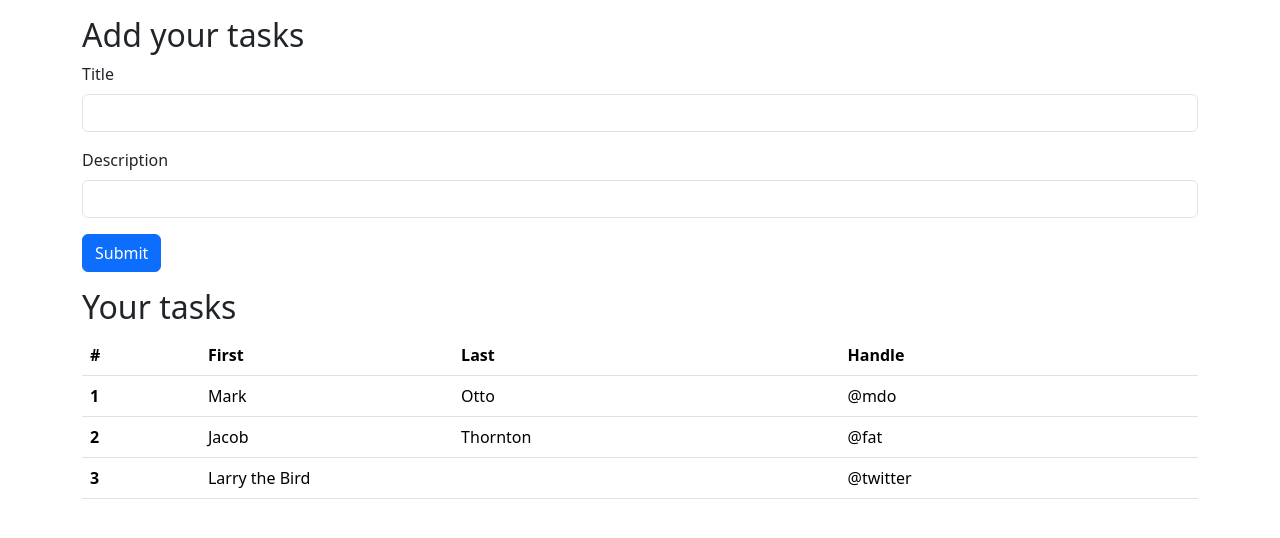
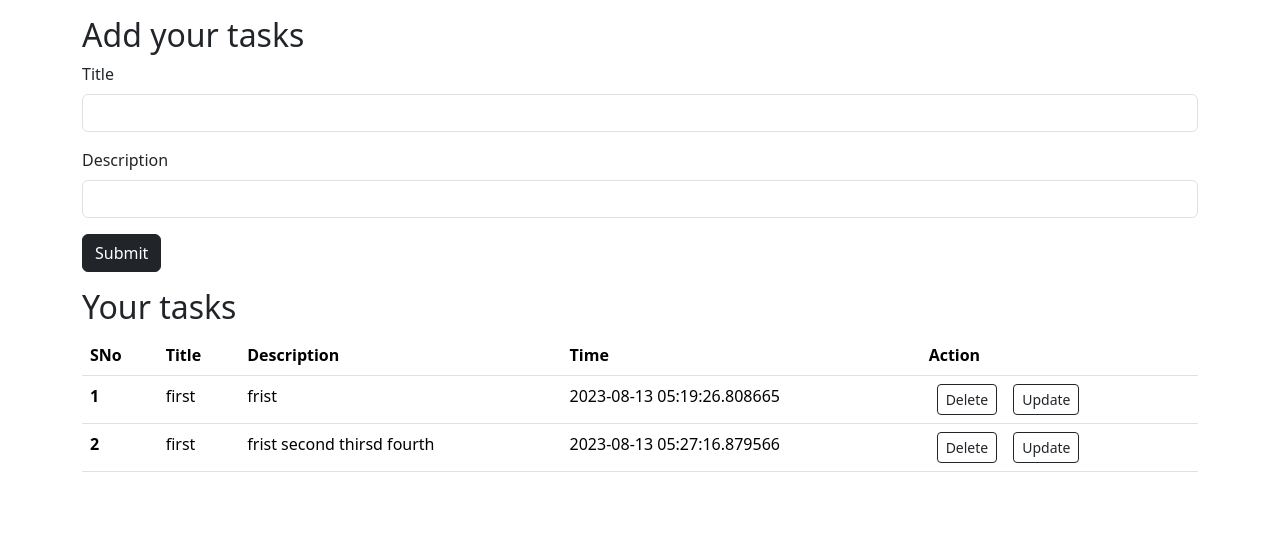
Before and after one commit to IshaanSaxena313/TO-DO, a Flask app: page / in a window 1280 px wide. Shown: the part 56-594 px from the top of the page. Run offline with Flask 3, Linux system fonts and the light colour scheme; data comes from the database, SQL or seed files in the repository; both versions use the stored data as it was after the commit.

Commit message:
Update and delete actions working

```diff
--- a/app.py
+++ b/app.py
@@ -1,4 +1,4 @@
-from flask import Flask, render_template
+from flask import Flask, render_template, request, redirect
 from flask_sqlalchemy import SQLAlchemy
 from datetime import datetime
 
@@ -17,19 +17,41 @@ class Todo(db.Model):
     def __repr__(self) -> str:
         return f"{self.sno} - {self.title}"
 
-@app.route('/')
+@app.route('/',methods=['GET','POST'])
 def hello_world():
-    todo = Todo(title = "First todo",desc = "This is first todo")
-    db.session.add(todo)
-    db.session.commit()
+    if request.method=='POST':
+        title = request.form['title']
+        desc = request.form['desc']
+        todo = Todo(title = title,desc = desc)
+        db.session.add(todo)
+        db.session.commit()
 
-
-    return render_template('index.html')
+    allTodo = Todo.query.all()
+    return render_template('index.html', allTodo = allTodo)
     # return "Hello World"
 
-@app.route('/products')
-def products():
-    return "This is products page"
+@app.route('/update/<int:sno>',methods=['GET','POST'])
+def update(sno):
+    if request.method=='POST':
+        title = request.form['title']
+        desc = request.form['desc']
+        todo = Todo.query.filter_by(sno=sno).first()
+        todo.title = title
+        todo.desc = desc
+        db.session.add(todo)
+        db.session.commit()
+
+        return redirect('/')
+
+    todo = Todo.query.filter_by(sno=sno).first()
+    return render_template('update.html', todo = todo)
+
+@app.route('/delete/<int:sno>')
+def delete(sno):
+    todo = Todo.query.filter_by(sno=sno).first()
+    db.session.delete(todo)
+    db.session.commit()
+    return redirect('/')
 
 if __name__ == "__main__":
     app.run(debug=True)
--- /dev/null
+++ b/templates/base.html
@@ -0,0 +1,61 @@
+<!doctype html>
+<html lang="en">
+
+<head>
+    <meta charset="utf-8">
+    <meta name="viewport" content="width=device-width, initial-scale=1">
+    <title>{% block title %}{% endblock title %} - Bootstrap demo</title>
+    <link href="https://cdn.jsdelivr.net/npm/bootstrap@5.3.1/dist/css/bootstrap.min.css" rel="stylesheet"
+        integrity="sha384-4bw+/aepP/YC94hEpVNVgiZdgIC5+VKNBQNGCHeKRQN+PtmoHDEXuppvnDJzQIu9" crossorigin="anonymous">
+</head>
+
+<body>
+
+    <nav class="navbar navbar-expand-lg bg-body-tertiary">
+        <div class="container-fluid">
+            <a class="navbar-brand" href="/">TO-DO</a>
+            <button class="navbar-toggler" type="button" data-bs-toggle="collapse"
+                data-bs-target="#navbarSupportedContent" aria-controls="navbarSupportedContent" aria-expanded="false"
+                aria-label="Toggle navigation">
+                <span class="navbar-toggler-icon"></span>
+            </button>
+            <div class="collapse navbar-collapse" id="navbarSupportedContent">
+                <ul class="navbar-nav me-auto mb-2 mb-lg-0">
+                    <li class="nav-item">
+                        <a class="nav-link active" aria-current="page" href="#">Home</a>
+                    </li>
+                    <li class="nav-item">
+                        <a class="nav-link" href="#">Link</a>
+                    </li>
+                    <li class="nav-item dropdown">
+                        <a class="nav-link dropdown-toggle" href="#" role="button" data-bs-toggle="dropdown"
+                            aria-expanded="false">
+                            Dropdown
+                        </a>
+                        <ul class="dropdown-menu">
+                            <li><a class="dropdown-item" href="#">Action</a></li>
+                            <li><a class="dropdown-item" href="#">Another action</a></li>
+                            <li>
+                                <hr class="dropdown-divider">
+                            </li>
+                            <li><a class="dropdown-item" href="#">Something else here</a></li>
+                        </ul>
+                    </li>
+                    <li class="nav-item">
+                        <a class="nav-link disabled" aria-disabled="true">Disabled</a>
+                    </li>
+                </ul>
+                <form class="d-flex" role="search">
+                    <input class="form-control me-2" type="search" placeholder="Search" aria-label="Search">
+                    <button class="btn btn-outline-success" type="submit">Search</button>
+                </form>
+            </div>
+        </div>
+    </nav>
+
+    {% block body %}
+
+    {% endblock body %}
+</body>
+
+</html>
--- a/templates/index.html
+++ b/templates/index.html
@@ -1,110 +1,59 @@
-<!doctype html>
-<html lang="en">
-
-<head>
-    <meta charset="utf-8">
-    <meta name="viewport" content="width=device-width, initial-scale=1">
-    <title>Bootstrap demo</title>
-    <link href="https://cdn.jsdelivr.net/npm/bootstrap@5.3.1/dist/css/bootstrap.min.css" rel="stylesheet"
-        integrity="sha384-4bw+/aepP/YC94hEpVNVgiZdgIC5+VKNBQNGCHeKRQN+PtmoHDEXuppvnDJzQIu9" crossorigin="anonymous">
-</head>
-
-<body>
-
-    <nav class="navbar navbar-expand-lg bg-body-tertiary">
-        <div class="container-fluid">
-            <a class="navbar-brand" href="#">TO-DO</a>
-            <button class="navbar-toggler" type="button" data-bs-toggle="collapse"
-                data-bs-target="#navbarSupportedContent" aria-controls="navbarSupportedContent" aria-expanded="false"
-                aria-label="Toggle navigation">
-                <span class="navbar-toggler-icon"></span>
-            </button>
-            <div class="collapse navbar-collapse" id="navbarSupportedContent">
-                <ul class="navbar-nav me-auto mb-2 mb-lg-0">
-                    <li class="nav-item">
-                        <a class="nav-link active" aria-current="page" href="#">Home</a>
-                    </li>
-                    <li class="nav-item">
-                        <a class="nav-link" href="#">Link</a>
-                    </li>
-                    <li class="nav-item dropdown">
-                        <a class="nav-link dropdown-toggle" href="#" role="button" data-bs-toggle="dropdown"
-                            aria-expanded="false">
-                            Dropdown
-                        </a>
-                        <ul class="dropdown-menu">
-                            <li><a class="dropdown-item" href="#">Action</a></li>
-                            <li><a class="dropdown-item" href="#">Another action</a></li>
-                            <li>
-                                <hr class="dropdown-divider">
-                            </li>
-                            <li><a class="dropdown-item" href="#">Something else here</a></li>
-                        </ul>
-                    </li>
-                    <li class="nav-item">
-                        <a class="nav-link disabled" aria-disabled="true">Disabled</a>
-                    </li>
-                </ul>
-                <form class="d-flex" role="search">
-                    <input class="form-control me-2" type="search" placeholder="Search" aria-label="Search">
-                    <button class="btn btn-outline-success" type="submit">Search</button>
-                </form>
-            </div>
-        </div>
-    </nav>
-
+{% extends 'base.html' %}
+{% block title %}Home{% endblock title %}
+{% block body %}
 
     <div class="container my-3">
         <h2>Add your tasks</h2>
-        <form>
+        <form action="/" method="POST">
             <div class="mb-3">
               <label for="title" class="form-label">Title</label>
-              <input type="text" class="form-control" id="title" aria-describedby="emailHelp">
+              <input type="text" class="form-control" name="title" id="title" aria-describedby="emailHelp">
             </div>
             <div class="mb-3">
               <label for="desc" class="form-label">Description</label>
-              <input type="text" class="form-control" id="desc">
+              <input type="text" class="form-control" name="desc" id="desc">
             </div>
-            <button type="submit" class="btn btn-primary">Submit</button>
+            <button type="submit" class="btn btn-dark">Submit</button>
           </form>
     </div>
 
     <div class="container my-3">
         <h2>Your tasks</h2>
+        {% if allTodo|length == 0 %}
+            <div class="alert alert-dark" role="alert">
+                No record found
+            </div>
+        {% else %}
         <table class="table">
             <thead>
               <tr>
-                <th scope="col">#</th>
-                <th scope="col">First</th>
-                <th scope="col">Last</th>
-                <th scope="col">Handle</th>
+                <th scope="col">SNo</th>
+                <th scope="col">Title</th>
+                <th scope="col">Description</th>
+                <th scope="col">Time</th>
+                <th scope="col">Action</th>
               </tr>
             </thead>
             <tbody>
-              <tr>
-                <th scope="row">1</th>
-                <td>Mark</td>
-                <td>Otto</td>
-                <td>@mdo</td>
-              </tr>
-              <tr>
-                <th scope="row">2</th>
-                <td>Jacob</td>
-                <td>Thornton</td>
-                <td>@fat</td>
-              </tr>
-              <tr>
-                <th scope="row">3</th>
-                <td colspan="2">Larry the Bird</td>
-                <td>@twitter</td>
-              </tr>
+                {% for todo in allTodo %}
+                <tr>
+                    <th scope="row">{{loop.index}}</th>
+                    <td>{{todo.title}}</td>
+                    <td>{{todo.desc}}</td>
+                    <td>{{todo.date_created}}</td>
+                    <td>
+                        <a href="/delete/{{todo.sno}}" type="button" class="btn btn-outline-dark btn-sm mx-2">Delete</button>
+                        <a href="/update/{{todo.sno}}" type="button" class="btn btn-outline-dark btn-sm mx-2">Update</button>
+                    </td>
+                </tr>
+                {% endfor %}
             </tbody>
-          </table>
+        </table>
+        {% endif %}
     </div>
 
     <script src="https://cdn.jsdelivr.net/npm/bootstrap@5.3.1/dist/js/bootstrap.bundle.min.js"
         integrity="sha384-HwwvtgBNo3bZJJLYd8oVXjrBZt8cqVSpeBNS5n7C8IVInixGAoxmnlMuBnhbgrkm"
         crossorigin="anonymous"></script>
-</body>
 
-</html>
+{% endblock body %}
```
Also changed, not shown: templates/update.html (added, +24 -0 lines), instance/todo.db.
